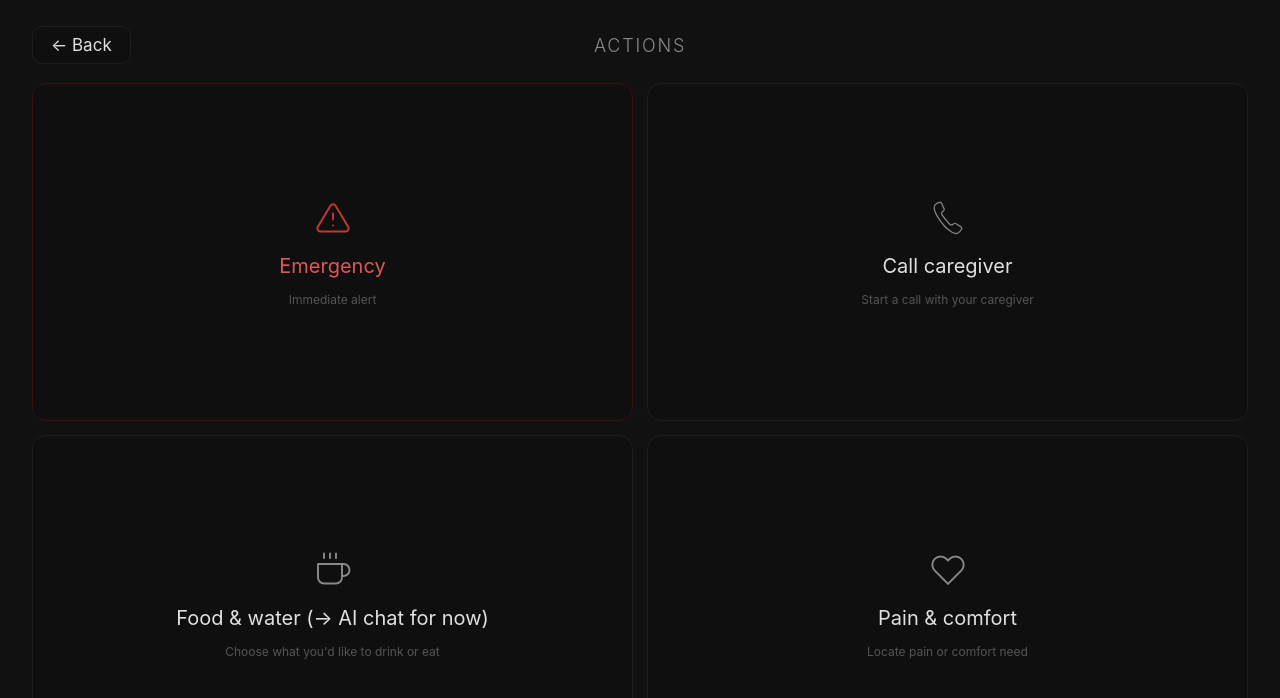
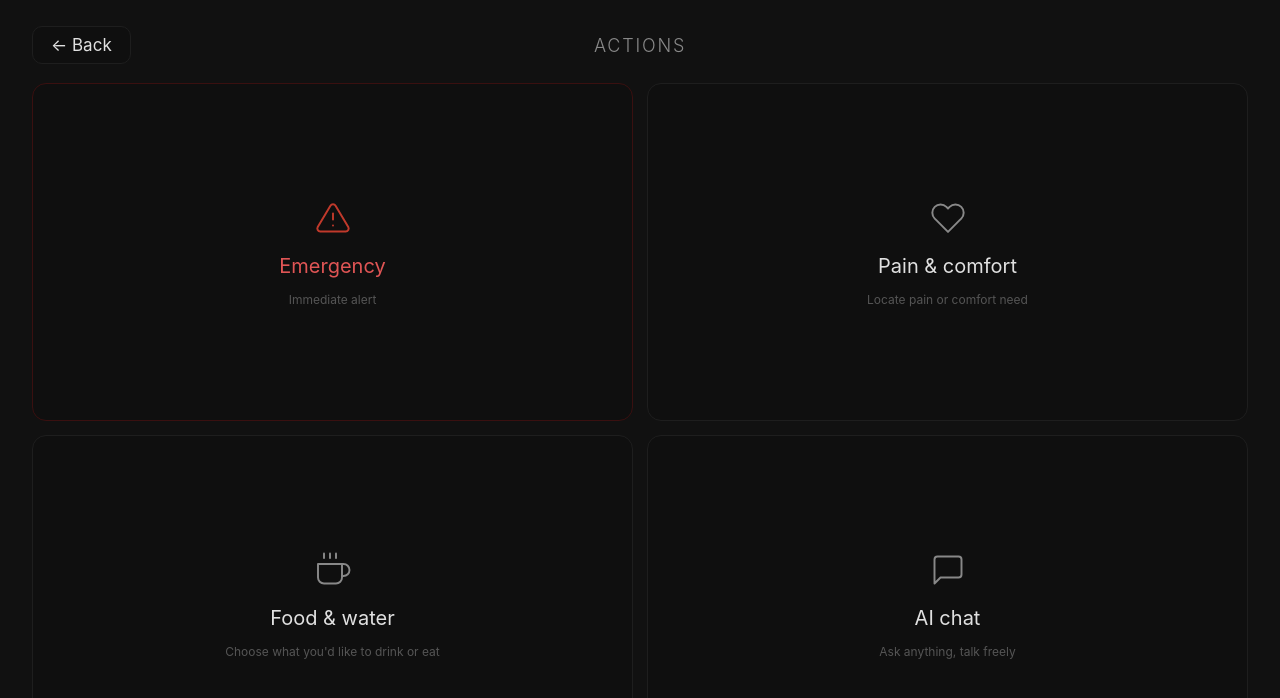
Before and after one commit to alekmiltenov/Voxen, a React (Vite) app in the folder frontend/: page /actions in a window 1280 px wide. Shown: the top 698 px of the page. Built offline with nearby package versions, Linux system fonts and the light colour scheme.

Commit message:
Change cards in actions

```diff
--- a/frontend/src/pages/Actions.jsx
+++ b/frontend/src/pages/Actions.jsx
@@ -5,14 +5,10 @@ import { useInputControl } from "./InputControlContextV2";
 
 const ACTIONS = [
   { id: 2, label: "Emergency", sub: "Immediate alert" },
-  { id: 1, label: "Call caregiver", sub: "Start a call with your caregiver" },
-  //This button is styled as Food & Water but currently routes to AI Chat.
-  { id: 3, label: "Food & water (-> AI chat for now)", sub: "Choose what you'd like to drink or eat" },
   { id: 4, label: "Pain & comfort", sub: "Locate pain or comfort need" },
+  { id: 1, label: "Food & water", sub: "Choose what you'd like to drink or eat" },
+  { id: 3, label: "AI chat", sub: "Ask anything, talk freely" },
 ];
-
-const HINTS_HEAD = ["← ↑", "→ ↑", "← ↓", "→ ↓"];
-const HINTS_EYES = ["↑←", "↑→", "↓←", "↓→"];
 
 const CARD_THEME = {
   2: {
@@ -63,8 +59,21 @@ function ActionIcon({ id }) {
 
   if (id === 1) {
     return (
-      <svg viewBox="0 0 32 32" width="36" height="36" xmlns="http://www.w3.org/2000/svg">
-        <path d="M23.407 30.394c-2.431 0-8.341-3.109-13.303-9.783-4.641-6.242-6.898-10.751-6.898-13.785 0-2.389 1.65-3.529 2.536-4.142l0.219-0.153c0.979-0.7 2.502-0.927 3.086-0.927 1.024 0 1.455 0.599 1.716 1.121 0.222 0.442 2.061 4.39 2.247 4.881 0.286 0.755 0.192 1.855-0.692 2.488l-0.155 0.108c-0.439 0.304-1.255 0.869-1.368 1.557-0.055 0.334 0.057 0.684 0.342 1.068 1.423 1.918 5.968 7.55 6.787 8.314 0.642 0.6 1.455 0.685 2.009 0.218 0.573-0.483 0.828-0.768 0.83-0.772l0.059-0.057c0.048-0.041 0.496-0.396 1.228-0.396 0.528 0 1.065 0.182 1.596 0.541 1.378 0.931 4.487 3.011 4.487 3.011l0.050 0.038c0.398 0.341 0.973 1.323 0.302 2.601-0.695 1.327-2.85 4.066-5.079 4.066zM9.046 2.672c-0.505 0-1.746 0.213-2.466 0.728l-0.232 0.162c-0.827 0.572-2.076 1.435-2.076 3.265 0 2.797 2.188 7.098 6.687 13.149 4.914 6.609 10.532 9.353 12.447 9.353 1.629 0 3.497-2.276 4.135-3.494 0.392-0.748 0.071-1.17-0.040-1.284-0.36-0.241-3.164-2.117-4.453-2.988-0.351-0.238-0.688-0.358-0.999-0.358-0.283 0-0.469 0.1-0.532 0.14-0.104 0.111-0.39 0.405-0.899 0.833-0.951 0.801-2.398 0.704-3.424-0.254-0.923-0.862-5.585-6.666-6.916-8.459-0.46-0.62-0.641-1.252-0.538-1.877 0.187-1.133 1.245-1.866 1.813-2.26l0.142-0.099c0.508-0.363 0.4-1.020 0.316-1.242-0.157-0.414-1.973-4.322-2.203-4.781-0.188-0.376-0.336-0.533-0.764-0.533z" fill="#888888" />
+      <svg
+        viewBox="0 0 24 24"
+        fill="none"
+        stroke="#888888"
+        strokeWidth="1.3"
+        strokeLinecap="round"
+        strokeLinejoin="round"
+        width="36"
+        height="36"
+      >
+        <path d="M18 8h1a4 4 0 010 8h-1" />
+        <path d="M2 8h16v9a4 4 0 01-4 4H6a4 4 0 01-4-4V8z" />
+        <line x1="6" y1="1" x2="6" y2="4" />
+        <line x1="10" y1="1" x2="10" y2="4" />
+        <line x1="14" y1="1" x2="14" y2="4" />
       </svg>
     );
   }
@@ -81,11 +90,7 @@ function ActionIcon({ id }) {
         width="36"
         height="36"
       >
-        <path d="M18 8h1a4 4 0 010 8h-1" />
-        <path d="M2 8h16v9a4 4 0 01-4 4H6a4 4 0 01-4-4V8z" />
-        <line x1="6" y1="1" x2="6" y2="4" />
-        <line x1="10" y1="1" x2="10" y2="4" />
-        <line x1="14" y1="1" x2="14" y2="4" />
+        <path d="M21 15a2 2 0 0 1-2 2H7l-4 4V5a2 2 0 0 1 2-2h14a2 2 0 0 1 2 2z" />
       </svg>
     );
   }
@@ -116,6 +121,7 @@ export default function Actions() {
   const setSel = (v) => { selRef.current = v; setSelIdx(v); };
 
   const runAction = async (id) => {
+    if (id === 1) return;  // Call caregiver disabled
     setStatus(null);
     if (id === 3) { navigate("/ai-chat"); return; }
     if (id === 4) { navigate("/pain"); return; }
@@ -135,7 +141,7 @@ export default function Actions() {
       if (mode === "head") {
         if (cmd === "LEFT")    setSel(Math.max(0, selRef.current - 1));
         if (cmd === "RIGHT")   setSel(Math.min(ACTIONS.length - 1, selRef.current + 1));
-        if (cmd === "FORWARD") runAction(ACTIONS[selRef.current].id);
+        if (cmd === "FORWARD" && ACTIONS[selRef.current].id !== 1) runAction(ACTIONS[selRef.current].id);
         if (cmd === "BACK")    navigate("/");
       } else {
         // eyes: 2D grid nav with dwell-to-confirm
@@ -154,13 +160,13 @@ export default function Actions() {
         if (d.idx === newIdx && !d.fired) {
           if (Date.now() - d.start >= 2000) {
             d.fired = true;
-            runAction(ACTIONS[newIdx].id);
+            if (ACTIONS[newIdx].id !== 1) runAction(ACTIONS[newIdx].id);
           }
         } else if (d.idx !== newIdx) {
           dwellRef.current = { idx: newIdx, start: Date.now(), fired: false };
         }
 
-        if (cmd === "FORWARD") runAction(ACTIONS[selRef.current].id);
+        if (cmd === "FORWARD" && ACTIONS[selRef.current].id !== 1) runAction(ACTIONS[selRef.current].id);
       }
     });
     return () => unregister();
@@ -229,12 +235,11 @@ export default function Actions() {
                   e.currentTarget.style.background = "#0f0f0f";
                 }
               }}
-              onClick={() => runAction(a.id)}
+              onClick={() => a.id !== 1 && runAction(a.id)}
             >
               <div style={s.iconBox}><ActionIcon id={a.id} /></div>
               <span style={{ ...s.label, color: theme.title }}>{a.label}</span>
               <span style={s.sub}>{a.sub}</span>
-              {enabled && <span style={s.hint}>{isEyes ? HINTS_EYES[i] : HINTS_HEAD[i]}</span>}
             </button>
           );
         })}
@@ -242,9 +247,7 @@ export default function Actions() {
 
       {enabled && (
         <p style={s.legend}>
-          {isEyes
-            ? "UP / DOWN / LEFT / RIGHT · navigate     HOLD to confirm"
-            : "LEFT / RIGHT · navigate     FORWARD · run     BACK · home"}
+          Navigation controls enabled
         </p>
       )}
     </div>
```
